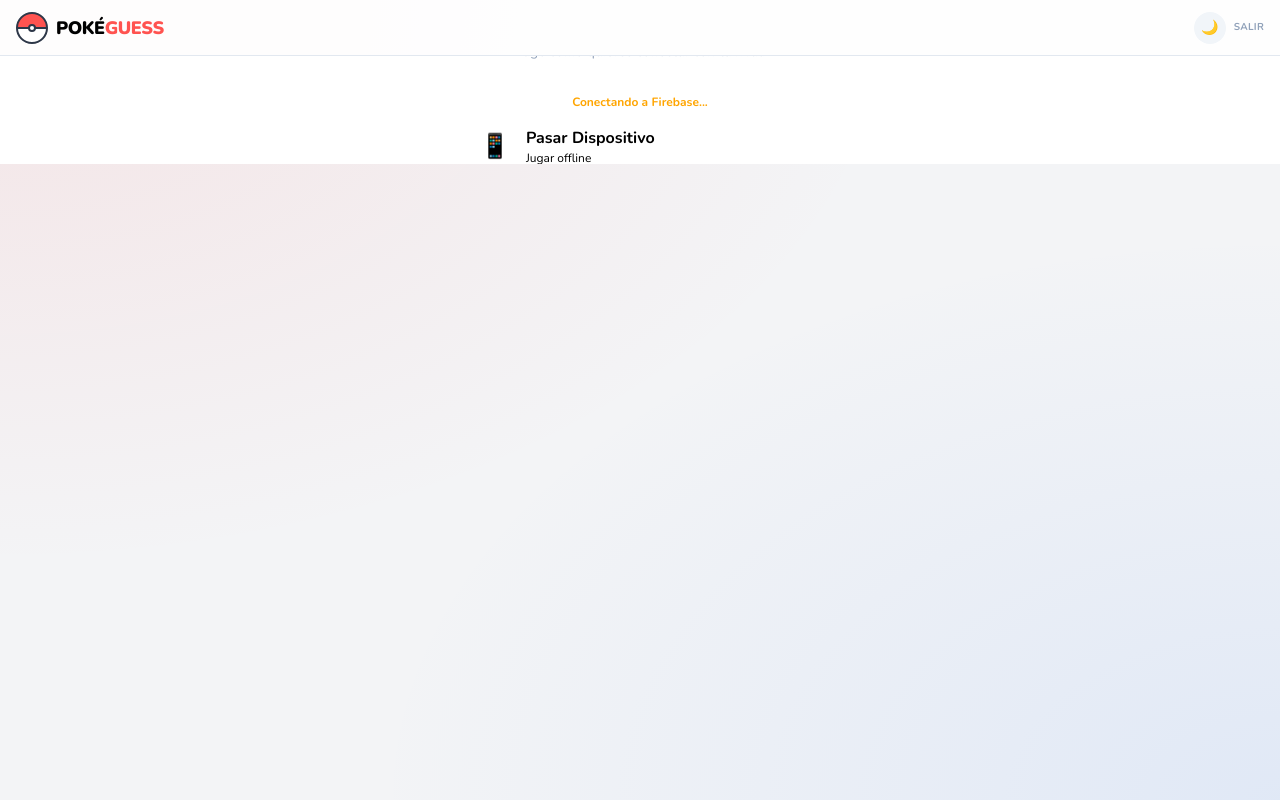
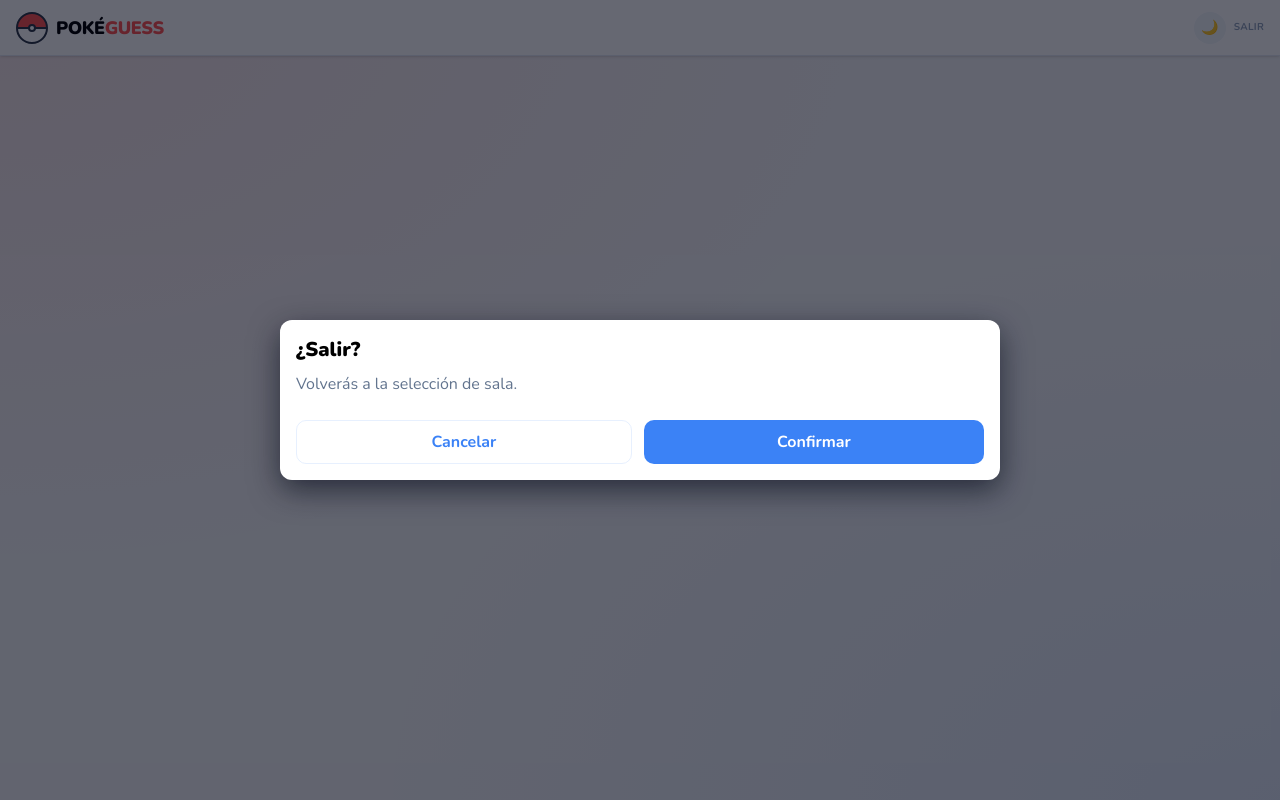
Before and after one commit to MrCrownn/pkmn-guesser, a website with bundled scripts: page index.html in a window 1280 px wide. Both pictures are taken after a click on the button "SALIR". Built offline with nearby package versions, Linux system fonts and the light colour scheme; no server answers.

Commit message:
modified styles and html

```diff
--- a/css/styles.css
+++ b/css/styles.css
@@ -124,3 +124,50 @@
 
 /* Make winner reveal image contained */
 .modal-content img { object-fit: contain; }
+
+/* Modal and button base styles */
+:root {
+    --poke-yellow: #F7D02C;
+    --poke-dark: #1F2937;
+    --poke-blue: #3B82F6;
+    --poke-red: #FF5350;
+}
+
+.modal-overlay {
+    position: fixed;
+    inset: 0;
+    display: none;
+    align-items: center;
+    justify-content: center;
+    background: rgba(2,6,23,0.6);
+    z-index: 90;
+}
+.modal-overlay:not(.hidden) { display: flex; }
+
+.modal-backdrop {
+    position: absolute; inset: 0; cursor: pointer;
+}
+
+.modal-content {
+    position: relative;
+    background: var(--color-white, #fff);
+    padding: 16px;
+    border-radius: 12px;
+    box-shadow: 0 10px 30px rgba(2,6,23,0.6);
+    z-index: 100;
+    max-width: 720px;
+    width: calc(100% - 48px);
+}
+
+.btn-primary {
+    display: inline-flex; align-items: center; justify-content: center;
+    padding: 0.6rem 1rem; border-radius: 10px; font-weight: 700;
+    background: var(--poke-blue); color: white; cursor: pointer; border: none;
+}
+.btn-secondary {
+    display: inline-flex; align-items: center; justify-content: center;
+    padding: 0.5rem 0.8rem; border-radius: 10px; font-weight: 700;
+    background: transparent; color: var(--poke-blue); border: 1px solid rgba(59,130,246,0.12); cursor: pointer;
+}
+
+.hidden { display: none !important; }
--- a/index.html
+++ b/index.html
@@ -154,6 +154,7 @@
 
         <!-- MODAL GENÉRICO -->
         <div id="uiModal" class="hidden modal-overlay">
+            <div id="uiModalOverlay" class="modal-backdrop"></div>
             <div class="modal-content">
                 <h3 id="uiModalTitle" class="text-xl font-black mb-2">Título</h3>
                 <p id="uiModalText" class="text-slate-500 mb-6 font-medium">Texto</p>
@@ -166,6 +167,7 @@
 
         <!-- MODAL FILTRO -->
         <div id="filterModal" class="hidden modal-overlay">
+            <div id="filterModalOverlay" class="modal-backdrop"></div>
             <div class="modal-content flex flex-col" style="max-height: 80vh;">
                 <div class="text-center mb-4">
                     <h2 class="text-2xl font-black">Filtro</h2>
@@ -187,6 +189,7 @@
 
         <!-- MODAL GUESS -->
         <div id="guessModal" class="hidden modal-overlay">
+            <div id="guessModalOverlay" class="modal-backdrop"></div>
             <div class="modal-content flex flex-col" style="max-height: 80vh;">
                 <div class="text-center mb-4">
                     <h2 class="text-2xl font-black">¡Arriesgar!</h2>
```
